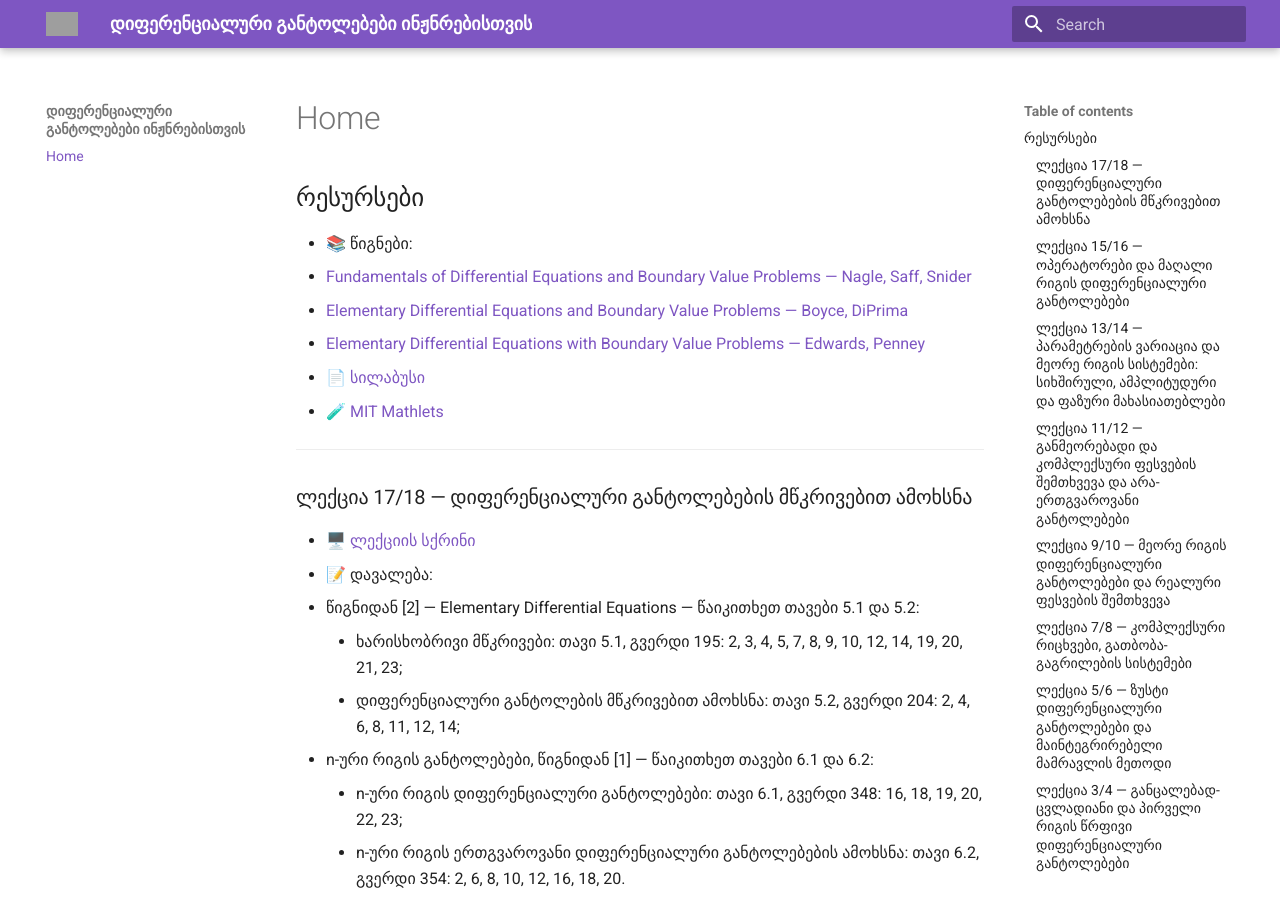
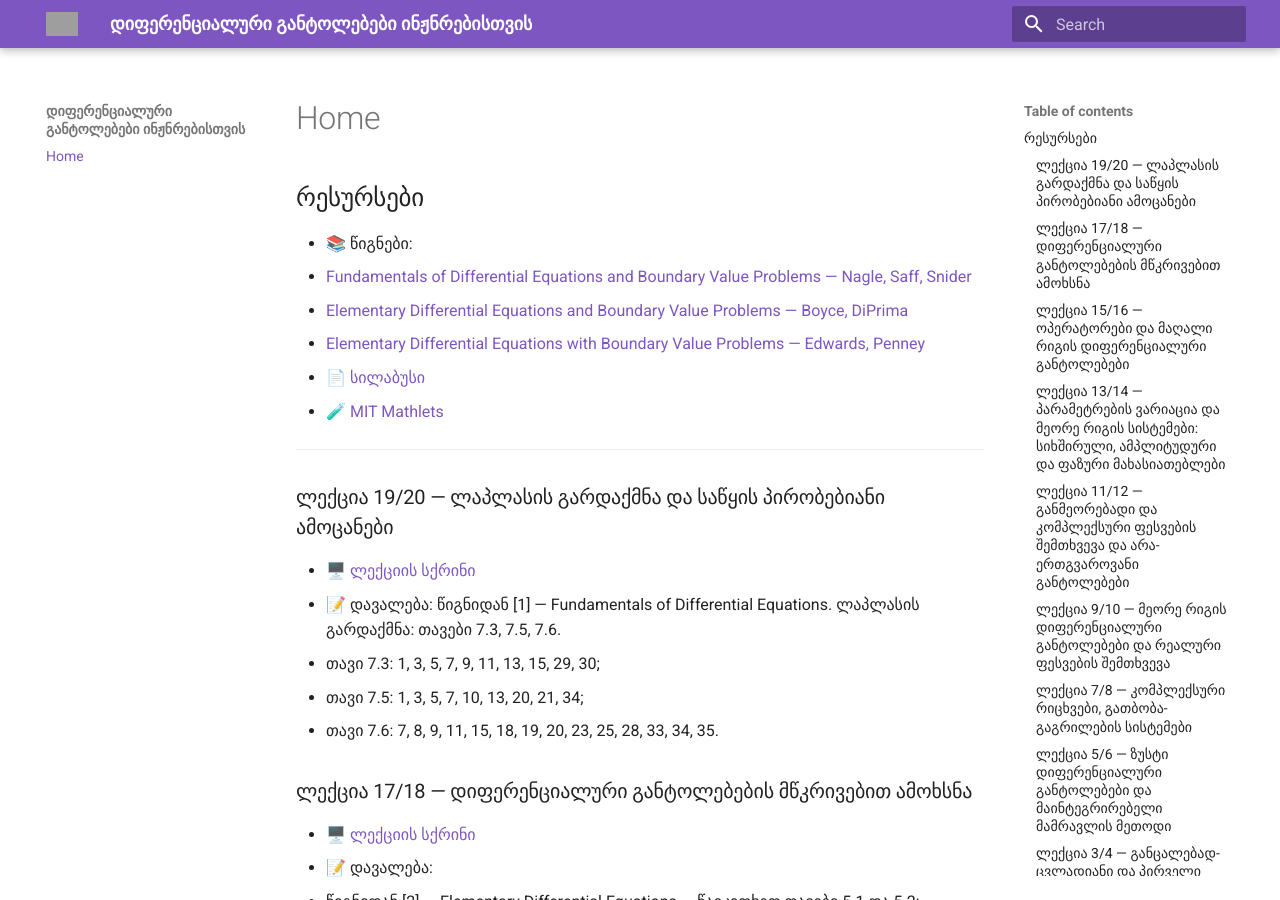
Before and after one commit to gugavar/differential-equations-fall-2026-freeuni, an MkDocs documentation site: the page built from docs/index.md, in a window 1280 px wide and 900 px high. Built offline with MkDocs 1.6.1 and Material for MkDocs 9.7.7, drawn with Linux system fonts in a browser that asks for light colours; grey boxes are pictures that could not be loaded.

Commit message:
Update index.md

```diff
--- a/docs/index.md
+++ b/docs/index.md
@@ -13,9 +13,18 @@
 
 
 
+### ლექცია 19/20 — ლაპლასის გარდაქმნა და საწყის პირობებიანი ამოცანები
+
+- 🖥️ [ლექციის სქრინი](https://drive.google.com/file/d/19VdLXENGyhNEJWpY6xMAyc1WU_wOJ1Og/view?usp=drive_link)
+- 📝 დავალება: წიგნიდან [1] — Fundamentals of Differential Equations. ლაპლასის გარდაქმნა: თავები 7.3, 7.5, 7.6.
+  - თავი 7.3: 1, 3, 5, 7, 9, 11, 13, 15, 29, 30;
+  - თავი 7.5: 1, 3, 5, 7, 10, 13, 20, 21, 34;
+  - თავი 7.6: 7, 8, 9, 11, 15, 18, 19, 20, 23, 25, 28, 33, 34, 35.
+
+
 ### ლექცია 17/18 — დიფერენციალური განტოლებების მწკრივებით ამოხსნა
 
-- 🖥️ [ლექციის სქრინი]()
+- 🖥️ [ლექციის სქრინი](https://drive.google.com/file/d/1fUkqItE_cjlcwWFOzjTn3fLJULg5IRVn/view?usp=drive_link)
 - 📝 დავალება:
   - წიგნიდან [2] — Elementary Differential Equations — წაიკითხეთ თავები 5.1 და 5.2:
     - ხარისხობრივი მწკრივები: თავი 5.1, გვერდი 195: 2, 3, 4, 5, 7, 8, 9, 10, 12, 14, 19, 20, 21, 23;
```
